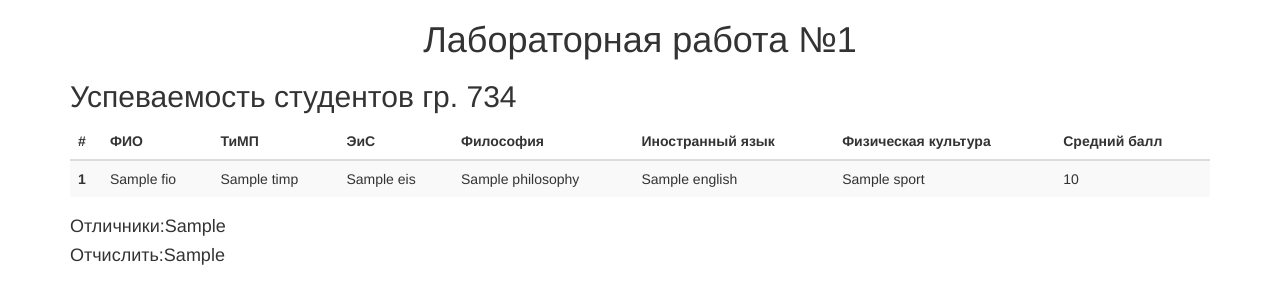
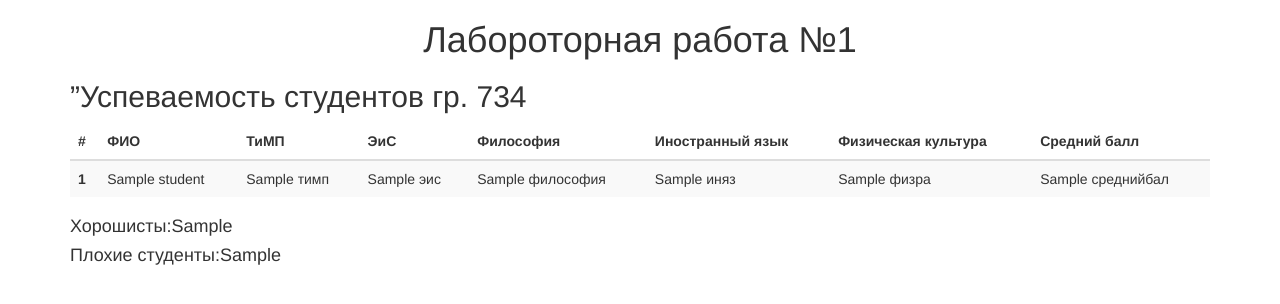
Before and after one commit to vitaly-efremov/django-homework, a Python web app: template lab1/templates/index.html in a window 1280 px wide. Shown: the top 304 px of the page. Run offline with Jinja, Linux system fonts and the light colour scheme; the template is opened without the code that fills it: most values are stand-ins (such as "Sample title", 1, 10 or a date in 2020); some libraries are stand-ins or nearby versions.

Commit message:
Update index.html

```diff
--- a/lab1/templates/index.html
+++ b/lab1/templates/index.html
@@ -9,9 +9,9 @@
 	</head>
 	<body>
         <div class="container">
-            <h1 style="text-align:center;">Лабораторная работа №1</h1>
+            <h1 style="text-align:center;">Лабороторная работа №1</h1>
 
-            <h2>Успеваемость студентов гр. 734</h2>
+            <h2>”Успеваемость студентов гр. 734</h2>
             <table class="table table-striped">
                 <thead>
                 <tr>
@@ -23,25 +23,25 @@
                   <th>Иностранный язык</th>
                   <th>Физическая культура</th>
                   <th>Средний балл</th>
-                </tr>
+                  </tr>
                 </thead>
                 <tbody>
-                    {% for student in students_statistics %}
+                    {% for stdnts in students_statistics %}
                         <tr>
-                            <th scope="row">{{student.id}}</th>
-                            <td>{{student.fio}}</td>
-                            <td>{{student.timp}}</td>
-                            <td>{{student.eis}}</td>
-                            <td>{{student.philosophy}}</td>
-                            <td>{{student.english}}</td>
-                            <td>{{student.sport}}</td>
-                            <td>{{student.average}}</td>
+                            <th scope="row">{{stdnts.id}}</th>
+                            <td>{{stdnts.student}}</td>
+                            <td>{{stdnts.ТиМП}}</td>
+                            <td>{{stdnts.ЭиС}}</td>
+                            <td>{{stdnts.Философия}}</td>
+                            <td>{{stdnts.ИнЯз}}</td>
+                            <td>{{stdnts.Физра}}</td>
+                            <td>{{stdnts.Среднийбал}}</td>
                         </tr>
                     {% endfor %}
                 </tbody>
             </table>
-            <h4>Отличники:{{excellent_students}}</h4>
-            <h4>Отчислить:{{bad_students}}</h4>
+            <h4>Хорошисты:{{excellent_students}}</h4>
+            <h4>Плохие студенты:{{bad_students}}</h4>
         </div>
 	</body>
 </html>
```
